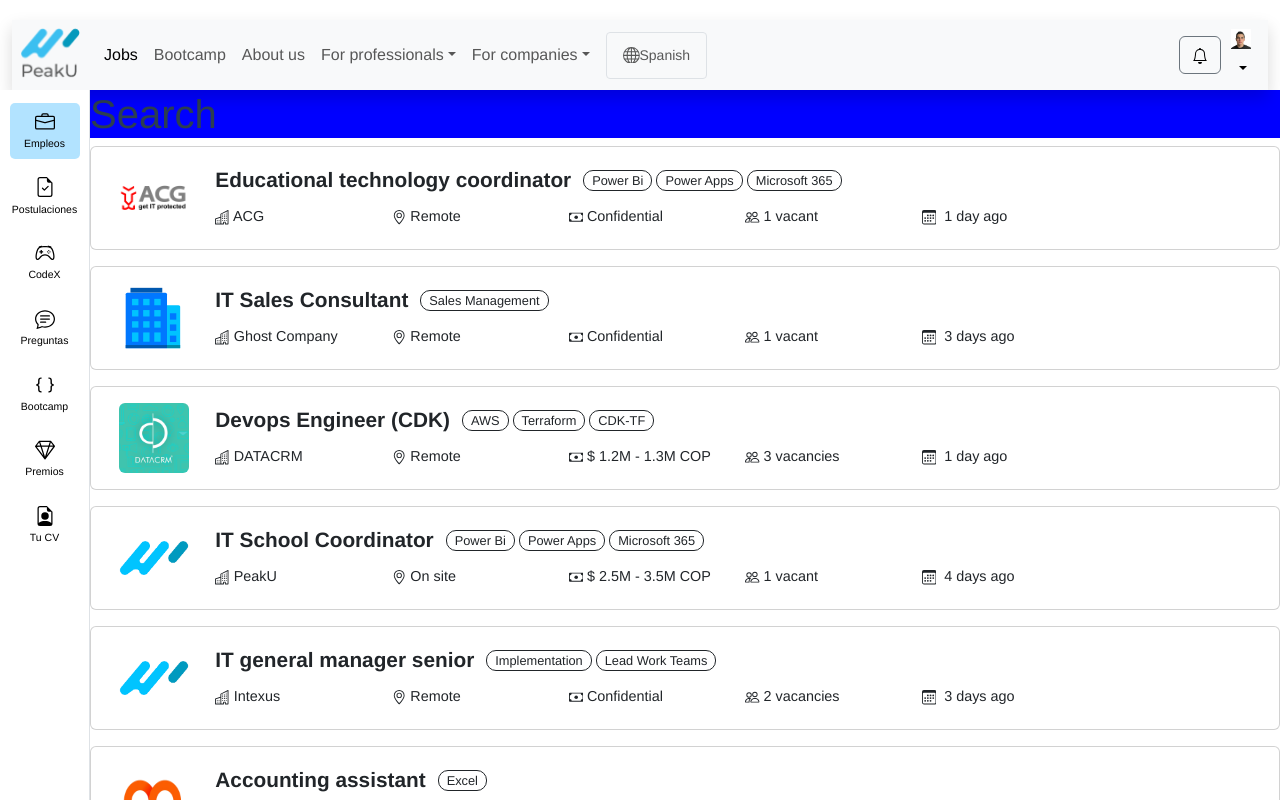
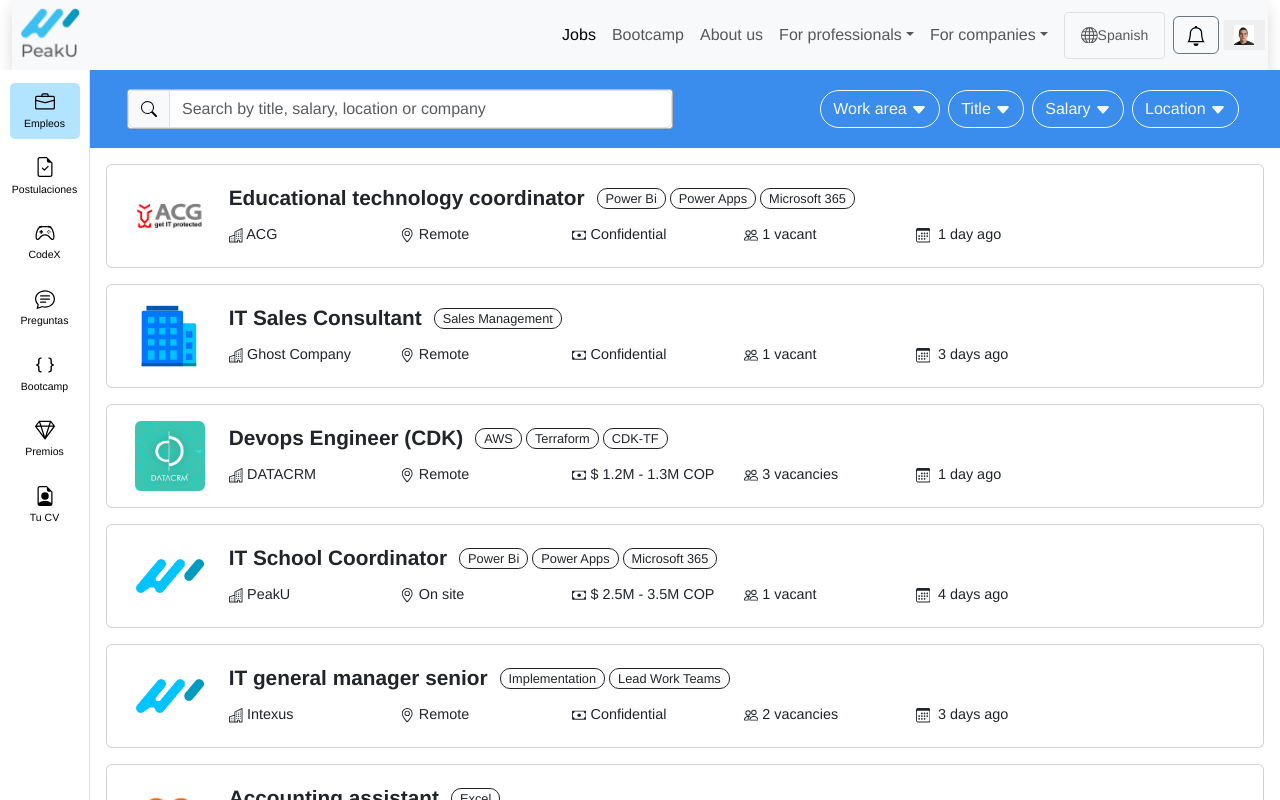
Before and after one commit to Juanflpz/Peakus-careers-page, a Vue app: page / in a window 1280 px wide. Shown: the top 800 px of the page. Built offline with nearby package versions, Linux system fonts and the light colour scheme.

Commit message:
nav size adjustment

```diff
--- a/src/App.vue
+++ b/src/App.vue
@@ -1,8 +1,11 @@
 <template>
-  <div id="app" class="container-fluid">
+  <div id="app" class="container-fluid pt-0 mt-0">
     <!--<img alt="Vue logo" src="./assets/logo.png">-->
     <!--<HelloWorld msg="Hola pepito"/>-->
-    <MainNav></MainNav>
+    <div class="py-0">
+      <MainNav></MainNav>
+    </div>
+
     <div class="row">
       <div class="col-lg-auto" style="width:90px">
         <SideNav></SideNav>
@@ -34,6 +37,7 @@ export default {
 </script>
 
 <style>
+
 #app {
   font-family: Avenir, Helvetica, Arial, sans-serif;
   -webkit-font-smoothing: antialiased;
--- a/src/components/JobCards.vue
+++ b/src/components/JobCards.vue
@@ -1,10 +1,60 @@
 <template>
     <div class="container-fluid p-0">
-        <div id="search" class="container-fluid m-0 p-0" style="background-color: blue;">
-            <h1>Search</h1>
+        <div id="search" class="container-fluid m-0 p-0 py-3 mb-3">
+            <div class="container">
+                <div class="row align-items-center justify-content-center">
+                    <div class="col-md-6 col-12">
+                        <div class="input-group">
+                            <div class="input-group-text">
+                                <svg view-box="0 0 16 16" width="1em" height="1em" xmlns="http://www.w3.org/2000/svg">
+                                    <g>
+                                        <path d="M11.742 10.344a6.5 6.5 0 1 0-1.397 1.398h-.001c.03.04.062.078.098.115l3.85 3.85a1 1 0 0 0 1.415-1.414l-3.85-3.85a1.007 1.007 0 0 0-.115-.1zM12 6.5a5.5 5.5 0 1 1-11 0 5.5 5.5 0 0 1 11 0z"></path>
+                                    </g>
+                                </svg>
+                            </div>
+
+                            <input type="search" placeholder="Search by title, salary, location or company" class="form-control">
+                        </div>
+                    </div>
+                    <div class="d-flex justify-content-end mt-2 mt-md-0 col-md-6 col-12">
+                        <button type="button" class="btn btn-outline-light rounded-pill m-1">
+                            Work area
+                            <svg view-box="0 0 16 16" width="1em" height="1em" xmlns="http://www.w3.org/2000/svg" fill="currentColor">
+                                <g>
+                                    <path d="M7.247 11.14 2.451 5.658C1.885 5.013 2.345 4 3.204 4h9.592a1 1 0 0 1 .753 1.659l-4.796 5.48a1 1 0 0 1-1.506 0z"></path>
+                                </g>
+                            </svg>
+                        </button>
+                        <button type="button" class="btn btn-outline-light rounded-pill m-1">
+                            Title
+                            <svg view-box="0 0 16 16" width="1em" height="1em" xmlns="http://www.w3.org/2000/svg" fill="currentColor">
+                                <g>
+                                    <path d="M7.247 11.14 2.451 5.658C1.885 5.013 2.345 4 3.204 4h9.592a1 1 0 0 1 .753 1.659l-4.796 5.48a1 1 0 0 1-1.506 0z"></path>
+                                </g>
+                            </svg>
+                        </button>
+                        <button type="button" class="btn btn-outline-light rounded-pill m-1">
+                            Salary
+                            <svg view-box="0 0 16 16" width="1em" height="1em" xmlns="http://www.w3.org/2000/svg" fill="currentColor">
+                                <g>
+                                    <path d="M7.247 11.14 2.451 5.658C1.885 5.013 2.345 4 3.204 4h9.592a1 1 0 0 1 .753 1.659l-4.796 5.48a1 1 0 0 1-1.506 0z"></path>
+                                </g>
+                            </svg>
+                        </button>
+                        <button type="button" class="btn btn-outline-light rounded-pill m-1">
+                            Location
+                            <svg view-box="0 0 16 16" width="1em" height="1em" xmlns="http://www.w3.org/2000/svg" fill="currentColor">
+                                <g>
+                                    <path d="M7.247 11.14 2.451 5.658C1.885 5.013 2.345 4 3.204 4h9.592a1 1 0 0 1 .753 1.659l-4.796 5.48a1 1 0 0 1-1.506 0z"></path>
+                                </g>
+                            </svg>
+                        </button>
+                    </div>
+                </div>
+            </div>
         </div>
         <div class="jobCards container-fluid">
-            <ul class="row job-item list-unstyled d-flex justify-content-center" style="" v-for="(job, index) in jobsList" :key="index">
+            <ul class="row job-item list-unstyled d-flex justify-content-center mx-1" style="" v-for="(job, index) in jobsList" :key="index">
                 <div class="card w-100 shadows">
                     <div class="card-body p-2 p-md-3">
                         <div class="row align-items-center">
@@ -172,7 +222,27 @@ export default {
         margin-left: auto!important;;
         margin-right: auto!important;
     }
-
-
+    #search{
+        background-color: #3a8ced;
+        color: #fff;
+        position: sticky!important;
+        top: 0;
+        z-index: 1;
+    }
+    .input-group{
+        background-color: #fff;
+        border-radius: 0.25rem;
+        border: 1px solid rgba(70, 69, 69, .4);
+    }
+    .input-group-text{
+        display: flex;
+        align-items: center;
+        padding: 0.375rem 0.75rem;
+        margin-bottom: 0;
+        font-size: 1rem;
+        line-height: 1.5;
+        text-align: center;
+        white-space: nowrap;
+    }
 /* Estilos CSS */
 </style>
--- a/src/components/MainNav.vue
+++ b/src/components/MainNav.vue
@@ -1,10 +1,10 @@
 <template>
     <div>
-        <nav class="navbar shadow px-2 py-0 navbar-light bg-light navbar-expand-lg" style="background:;" >
+        <nav class="navbar shadow px-2 py-0 navbar-light bg-light navbar-expand-lg" >
             <a href="#" target="_self" class="navbar-brand order-0 nuxt-link-active">
                 <img src="../assets/logo.png" height="60" class="">
             </a> <!---->
-            <div id="nav-collapse" class="order-4 order-md-1 navbar-collapse collapse" style="display:none;"><!---->
+            <div id="nav-collapse" class="order-4 order-md-1 navbar-collapse collapse d-flex justify-content-end" style="display:none;"><!---->
                 <ul class="navbar-nav ml-md-auto align-items-md-center">
                     <div class="d-md-flex pl-3 p-md-none">
                         <li class="nav-item mr-md-2 text-truncate">
@@ -93,7 +93,7 @@
                 </ul>
             </div>
             <div class="order-2 d-flex align-items-center">
-                <div class="mr-2">
+                <div class="mr-2 d-flex col-7">
                     <button type="button" class="btn d-inline-block position-relative btn-light border-secondary collapsed" aria-expanded="false" aria-controls="notifications-sidebar" style="overflow-anchor: none;">
                         <svg viewBox="0 0 16 16" width="1em" height="1em" focusable="false" role="img" aria-label="bell" xmlns="http://www.w3.org/2000/svg" fill="currentColor" class="bi-bell b-icon bi">
                             <g>
@@ -147,59 +147,17 @@
                             See candidates
                         </a>
                         <div class="dropdown b-dropdown order-2 profile-dropdown btn-group" title="Juan Felipe López Castaño" id="__BVID__168"><!---->
-                            <button aria-haspopup="menu" aria-expanded="false" type="button" class="btn dropdown-toggle btn-light p-0 p-md-1 dropdown-toggle-no-caret" id="__BVID__168__BV_toggle_">
-                                <div class="d-flex align-items-center" style="font-size: 0.7em;">
-                                    <span class="b-avatar badge-dark rounded-circle" lazy="" style="width: 1.8rem; height: 1.8rem;">
+                            <button aria-haspopup="menu" aria-expanded="false" type="button" id="__BVID__168__BV_toggle_">
+                                <div class="d-flex align-items-center justify-content-center" style="font-size: 0.7em;">
+                                    <span class="b-avatar badge-dark rounded-circle d-flex align-items-center justify-content-center" lazy="" style="width: 1.8rem; height: 1.8rem;">
                                         <span class="b-avatar-img">
                                             <img class="b-avatar-image" src="../assets/Juan_photo.png" alt="avatar">
                                         </span><!----></span>
-                                <div class="text-secondary d-none pl-1 text-left d-block" style="font-size: 9px;">
-                                    Juan
-                                    <div class="d-none d-sm-block">
-                                        <svg viewBox="0 0 16 16" width="1em" height="1em" focusable="false" role="img" aria-label="gem" xmlns="http://www.w3.org/2000/svg" fill="currentColor" class="bi-gem b-icon bi">
-                                            <g transform="translate(8 8) scale(0.8 0.8) translate(-8 -8)">
-                                                <path d="M3.1.7a.5.5 0 0 1 .4-.2h9a.5.5 0 0 1 .4.2l2.976 3.974c.149.185.156.45.01.644L8.4 15.3a.5.5 0 0 1-.8 0L.1 5.3a.5.5 0 0 1 0-.6l3-4zm11.386 3.785-1.806-2.41-.776 2.413 2.582-.003zm-3.633.004.961-2.989H4.186l.963 2.995 5.704-.006zM5.47 5.495 8 13.366l2.532-7.876-5.062.005zm-1.371-.999-.78-2.422-1.818 2.425 2.598-.003zM1.499 5.5l5.113 6.817-2.192-6.82L1.5 5.5zm7.889 6.817 5.123-6.83-2.928.002-2.195 6.828z"></path>
-                                            </g>
-                                        </svg>
-                                        8438
-                                    </div>
+
                                 </div>
-                            </div>
-                        </button>
-                        <ul role="menu" tabindex="-1" class="dropdown-menu dropdown-menu-right" aria-labelledby="__BVID__168__BV_toggle_">
-                            <li role="presentation">
-                                <a href="/es/premios" class="dropdown-item" role="menuitem" target="_self">
-                                    Redeem (8438)
-                                    <svg viewBox="0 0 16 16" width="1em" height="1em" focusable="false" role="img" aria-label="gem" xmlns="http://www.w3.org/2000/svg" fill="currentColor" class="bi-gem b-icon bi">
-                                        <title>Gems</title>
-                                        <g transform="translate(8 8) scale(0.7 0.7) translate(-8 -8)">
-                                            <path d="M3.1.7a.5.5 0 0 1 .4-.2h9a.5.5 0 0 1 .4.2l2.976 3.974c.149.185.156.45.01.644L8.4 15.3a.5.5 0 0 1-.8 0L.1 5.3a.5.5 0 0 1 0-.6l3-4zm11.386 3.785-1.806-2.41-.776 2.413 2.582-.003zm-3.633.004.961-2.989H4.186l.963 2.995 5.704-.006zM5.47 5.495 8 13.366l2.532-7.876-5.062.005zm-1.371-.999-.78-2.422-1.818 2.425 2.598-.003zM1.499 5.5l5.113 6.817-2.192-6.82L1.5 5.5zm7.889 6.817 5.123-6.83-2.928.002-2.195 6.828z"></path>
-                                        </g>
-                                    </svg>
-                                </a>
-                            </li> <!---->
-                            <li role="presentation">
-                                <a href="/es/cv" class="dropdown-item" role="menuitem" target="_self">
-                                    Your CV
-                                </a>
-                            </li> <!---->
-                            <li role="presentation">
-                                <a href="/es/ajustes" class="dropdown-item" role="menuitem" target="_self">
-                                    Settings
-                                </a>
-                            </li> <!----> <!---->
-                            <li role="presentation">
-                                <a role="menuitem" href="#" target="_self" class="dropdown-item">
-                                    Change password
-                                </a>
-                            </li>
-                            <li role="presentation">
-                                <a role="menuitem" href="#" target="_self" class="dropdown-item">
-                                    Sign out
-                                </a>
-                            </li>
-                        </ul>
-                    </div>
+                            </button>
+
+                        </div>
                 </div>
                 <div id="auth-modal___BV_modal_outer_" style="position: absolute; z-index: 1040;">
                     <div id="auth-modal" role="dialog" aria-hidden="true" aria-labelledby="auth-modal___BV_modal_title_" aria-describedby="auth-modal___BV_modal_body_" class="modal fade" style="display: none;">
@@ -284,8 +242,8 @@
                         </div>
                     </div><!---->
                 </div> <!---->
+                </div>
             </div>
-        </div>
         <button type="button" aria-label="Toggle navigation" class="navbar-toggler d-none collapsed" aria-expanded="false" aria-controls="nav-collapse" style="overflow-anchor: none;">
             <span class="navbar-toggler-icon"></span>
         </button>
@@ -473,6 +431,14 @@ export default {
     width: 20px;
     height: auto;
 }
+.b-icon.bi{
+    font-size: 125%;
+}
+.dropdown button{
+    border: none;
+    outline: none;
+}
+
 
 /* Estilos CSS */
 </style>
```
